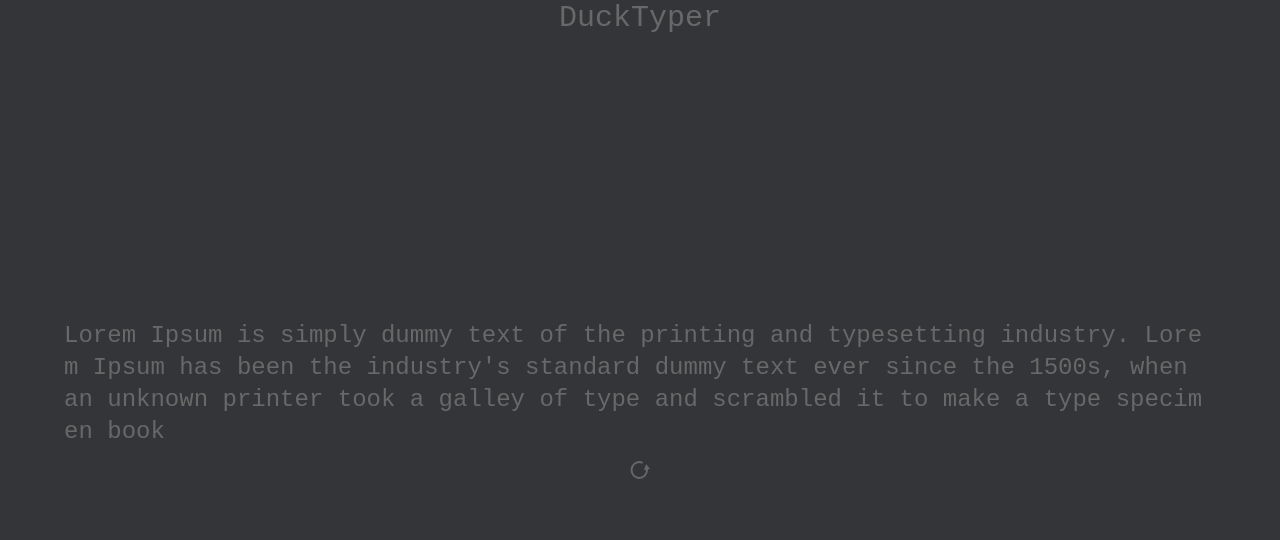
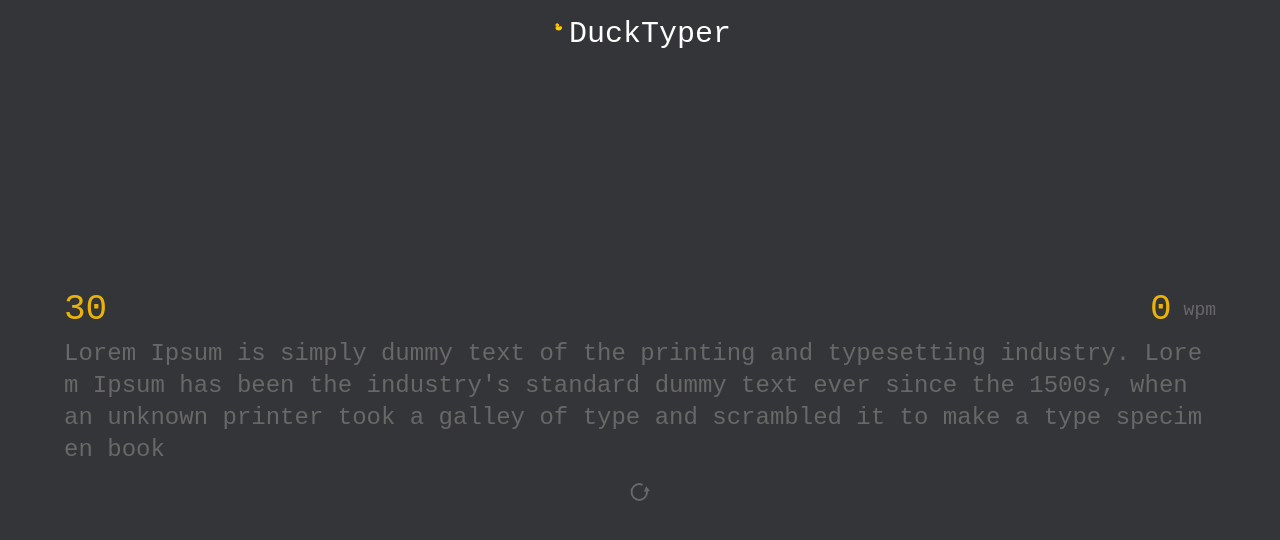
Before and after one commit to carsonkrueger/DuckTyper, a Next.js app: page / in a window 1280 px wide. Shown: the top 540 px of the page. Built offline with nearby package versions, Linux system fonts and the light colour scheme.

Commit message:
timer and wpm tracker added

```diff
--- a/app/components/Letter.tsx
+++ b/app/components/Letter.tsx
@@ -3,9 +3,10 @@ import { useEffect, useState } from "react";
 interface props {
   trueLetter: string;
   userLetter: string;
+  addKeyPress: () => void;
 }
 
-const Letter = ({ trueLetter, userLetter }: props) => {
+const Letter = ({ trueLetter, userLetter, addKeyPress }: props) => {
   const [color, setColor] = useState<string>("text-secondary");
   //   const isMatching = useRef<boolean>(userLetter === trueLetter);
 
@@ -17,6 +18,7 @@ const Letter = ({ trueLetter, userLetter }: props) => {
 
     switch (isMatching) {
       case true:
+        addKeyPress();
         setColor("text-gray-200");
         break;
       case false:
--- a/app/layout.tsx
+++ b/app/layout.tsx
@@ -1,5 +1,4 @@
 import "./globals.css";
-import { Inter } from "next/font/google";
 
 export const metadata = {
   title: "Duck Typer",
--- a/app/page.tsx
+++ b/app/page.tsx
@@ -1,6 +1,13 @@
 "use client";
 
-import { ChangeEvent, MouseEvent, useRef, useState } from "react";
+import {
+  ChangeEvent,
+  KeyboardEvent,
+  MouseEvent,
+  useEffect,
+  useRef,
+  useState,
+} from "react";
 import Letter from "./components/Letter";
 import Image from "next/image";
 
@@ -11,27 +18,85 @@ export default function Home() {
       ""
     )
   );
+  const initTime = useRef(30);
+  const keysPressed = useRef(0);
+  const lettersPerWord = useRef(5);
+
   const [userText, setUserText] = useState<Array<string>>([]);
+  const [timer, setTimer] = useState<number>(initTime.current);
+  const [isPaused, setIsPaused] = useState<boolean>(true);
+
+  useEffect(() => {
+    if (isPaused) setTimer(initTime.current);
+    else {
+      const interval = setInterval(() => {
+        setTimer((prev) => prev - 1);
+      }, 1000);
+      return () => clearInterval(interval);
+    }
+  }, [isPaused]);
 
   const onTextChange = (e: ChangeEvent<HTMLTextAreaElement>) => {
+    setIsPaused(false);
     setUserText(e.target.value.split(""));
+  };
+
+  const addKeyPress = () => {
+    keysPressed.current += 1;
+  };
+
+  const removeKeyPress = () => {
+    keysPressed.current -= 1;
   };
 
   const reset = (e: MouseEvent<HTMLAnchorElement>) => {
     e.preventDefault();
     inputRef.current.value = "";
+    keysPressed.current = 0;
     setUserText([]);
+    setIsPaused(true);
+  };
+
+  const calcTime = (): string => {
+    const time = (
+      (keysPressed.current /
+        lettersPerWord.current /
+        (initTime.current - timer)) *
+      60
+    ).toFixed(0);
+    if (time !== "NaN" && time !== "Infinity") return time;
+    else return "0";
   };
 
   return (
-    <main className="flex flex-col min-h-screen items-center justify-center p-10 bg-primary text-secondary font-roboto-mono">
-      <header className="absolute top-0 text-3xl">DuckTyper</header>
+    <main className="flex flex-col min-h-screen items-center justify-center p-10 bg-dark text-secondary font-roboto-mono">
+      <header className="flex flex-row absolute top-0 pt-4 text-3xl text-white">
+        <Image
+          src={"/duck.svg"}
+          alt={"DuckTyper logo"}
+          width={20}
+          height={20}
+        />
+        DuckTyper
+      </header>
 
-      <div className="flex flex-col space-y-3">
+      <div className="flex flex-col space-y-2">
+        <div className="flex flex-row justify-between text-4xl text-primary">
+          <p>{timer}</p>
+          <div className="flex flex-row items-center space-x-3">
+            <p>{calcTime()}</p>
+            <p className="text-lg text-secondary">wpm</p>
+          </div>
+        </div>
+
         <div className="relative flex flex-wrap max-w-6xl text-2xl select-none">
-          {/* <div>{trueText.current}</div> */}
           {trueText.current.map((ch, idx) => (
-            <Letter trueLetter={ch} userLetter={userText[idx]} key={idx} />
+            <Letter
+              trueLetter={ch}
+              userLetter={userText[idx]}
+              addKeyPress={addKeyPress}
+              key={idx}
+            />
           ))}
           <textarea
             className="absolute min-h-full min-w-full resize-none bg-transparent text-transparent select-auto outline-none cursor-pointer"
@@ -40,7 +105,7 @@ export default function Home() {
             spellCheck={false}
           />
         </div>
-        <a className="self-center" href="" onClick={reset}>
+        <a className="self-center p-2" href="" onClick={reset}>
           <Image
             className=""
             src={"/redo.svg"}
--- a/tailwind.config.js
+++ b/tailwind.config.js
@@ -8,7 +8,8 @@ module.exports = {
   theme: {
     extend: {
       colors: {
-        primary: "#343538",
+        dark: "#343538",
+        primary: "rgb(234,179,8)",
         secondary: "#686869",
         transparent: "rgba(0,0,0,0)",
       },
```
